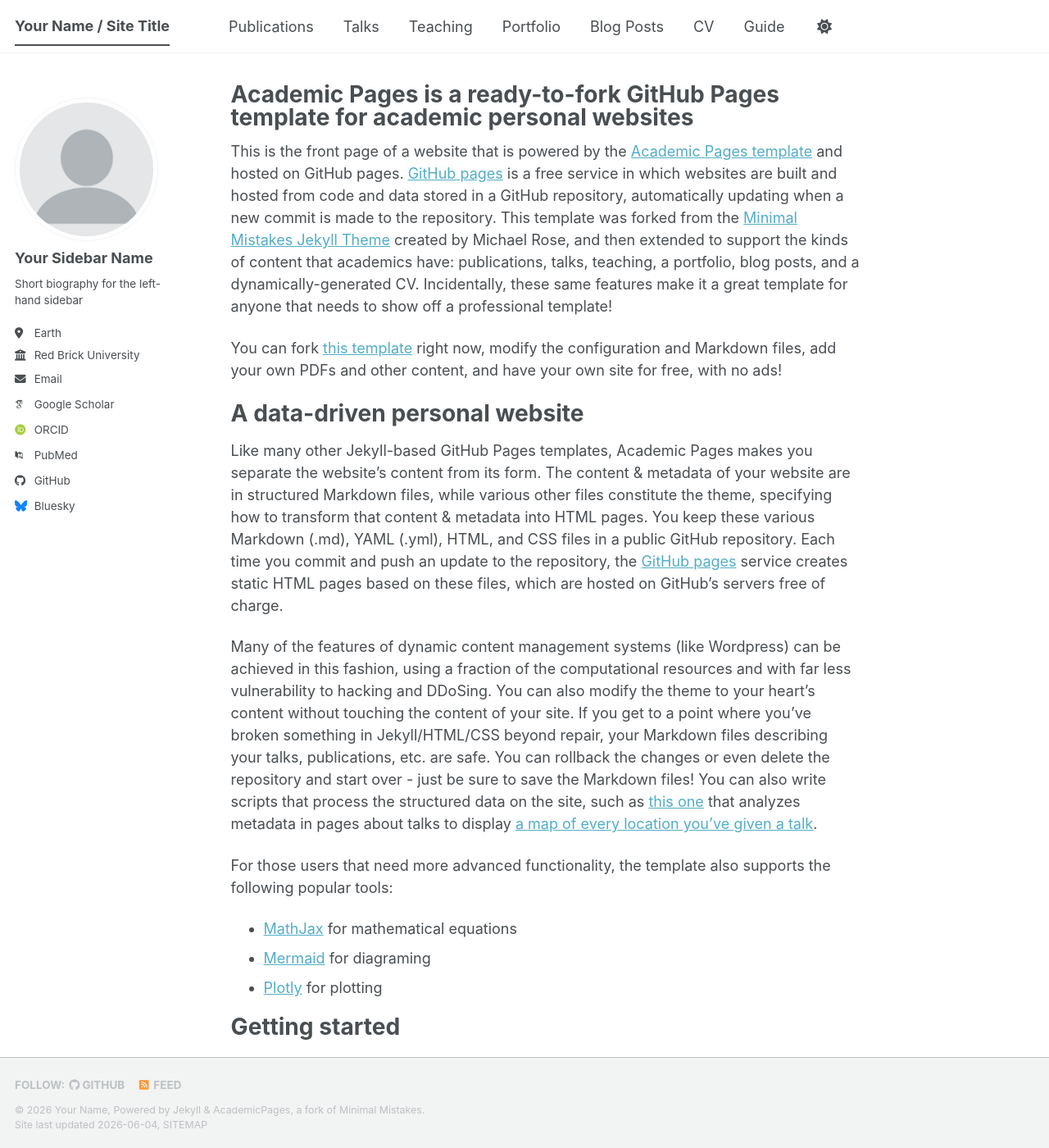
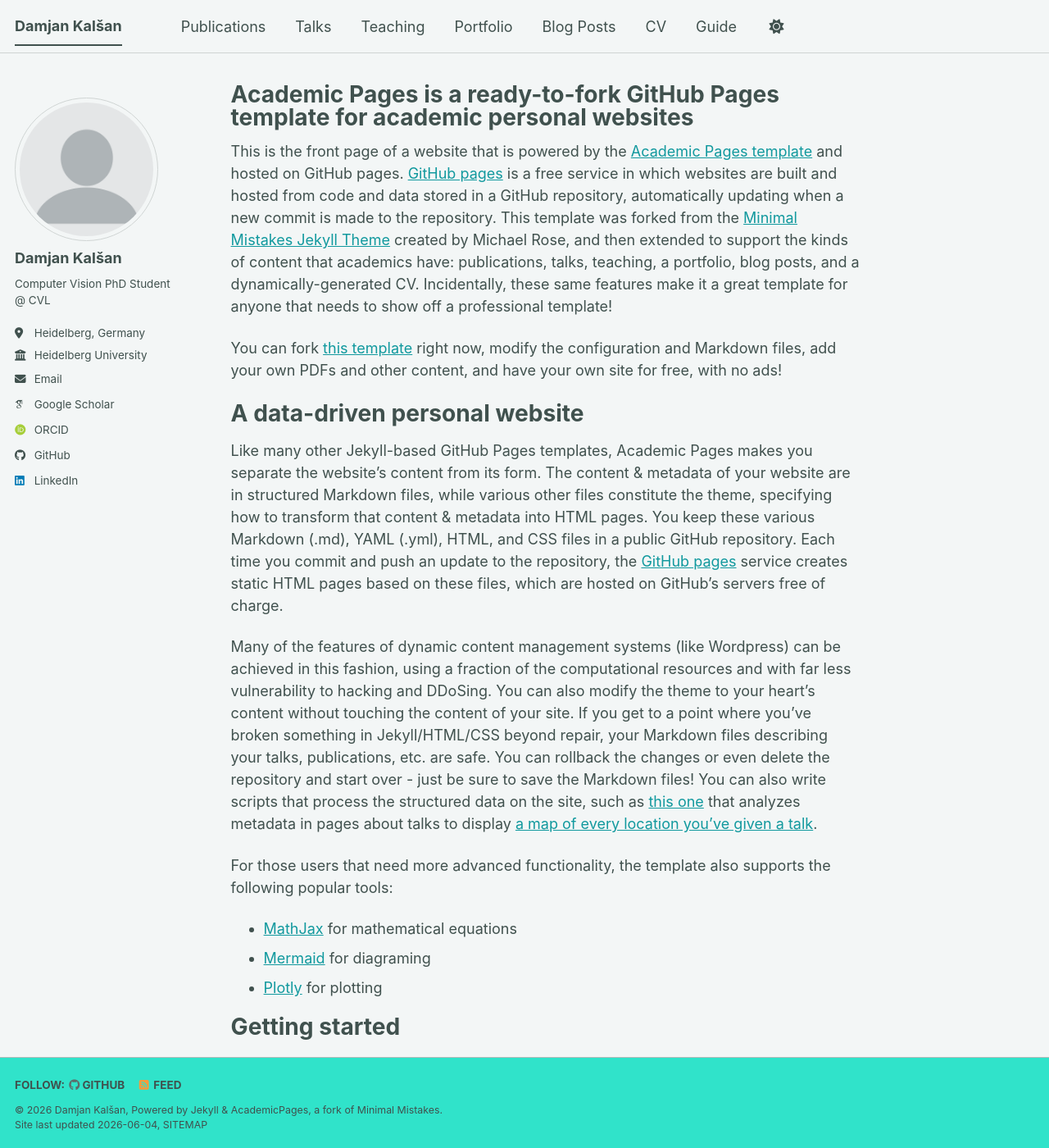
Before and after one commit to dkalsan/dkalsan.github.io, a Jekyll site: the page built from _pages/about.md, in a window 1280 px wide and 1400 px high. Shown: the whole window at 82% size. Built offline with Jekyll 4.4.1, drawn with Linux system fonts in a browser that asks for light colours; some web fonts are replaced; a script bundle is joined from its source files by our own code; library files that are not in the unit come from our copies.

Commit message:
Modify site theme and author details
Updated personal information and site settings in _config.yml.

```diff
--- a/_config.yml
+++ b/_config.yml
@@ -8,13 +8,13 @@
 
 # Basic Site Settings
 locale                   : "en-US"
-site_theme               : "default" # The available themes options are "default", "air", "sunrise", "mint", "dirt" and "contrast"
-title                    : "Your Name / Site Title"
+site_theme               : "mint" # The available themes options are "default", "air", "sunrise", "mint", "dirt" and "contrast"
+title                    : "Damjan Kalšan"
 title_separator          : "-"
-name                     : &name "Your Name"
-description              : &description "Your Name's academic portfolio"   # Update this with a general description of your site, this is the default if not overridden by a page
-url                      : https://academicpages.github.io # The base hostname & protocol for your site e.g. "https://[your GitHub username].github.io",
-                                                           # or if you already have some other page hosted on Github then use "https://[your GitHub username].github.io/[Your Repo Name]"
+name                     : &name "Damjan Kalšan"
+description              : &description "Damjan Kalšan's academic portfolio"   # Update this with a general description of your site, this is the default if not overridden by a page
+url                      : https://dkalsan.github.io # The base hostname & protocol for your site e.g. "https://[your GitHub username].github.io",
+                                                     # or if you already have some other page hosted on Github then use "https://[your GitHub username].github.io/[Your Repo Name]"
 baseurl                  : "" # the subpath of your site, e.g. "/blog"
 repository               : "academicpages/academicpages.github.io"
 
@@ -24,24 +24,24 @@ repository               : "academicpages/academicpages.github.io"
 author:
   # Biographic information
   avatar           : "profile.png"
-  name             : "Your Sidebar Name"
+  name             : "Damjan Kalšan"
   pronouns         : # example: "she/her"
-  bio              : "Short biography for the left-hand sidebar"
-  location         : "Earth"
-  employer         : "Red Brick University"
+  bio              : "Computer Vision PhD Student @ CVL"
+  location         : "Heidelberg, Germany"
+  employer         : "Heidelberg University"
   uri              : # URL
-  email            : "none@example.org"
+  email            : "damjan.kalsan@iwr.uni-heidelberg.de"
 
   # Academic websites
   academia         : # URL
   arxiv            : # URL - Update with the correct link to your profile
-  googlescholar    : "https://scholar.google.com/citations?user=PS_CX0AAAAAJ"
+  googlescholar    : "https://scholar.google.com/citations?user=6NAxnFUAAAAJ"
   inspire-hep      : # URL
   impactstory      : # URL
-  orcid            : "https://orcid.org/yourorcidurl"
+  orcid            : "https://orcid.org/0009-0003-6919-5061"
   semantic         : # URL
   ssrn             : # URL
-  pubmed           : "https://www.ncbi.nlm.nih.gov/pubmed/?term=john+snow"
+  pubmed           : # URL
   researchgate     : # URL
   scopus           : # URL
   zotero           : # URL
@@ -51,13 +51,13 @@ author:
   bitbucket        : # Username - Update with your username on the site
   codepen          : # Username
   dribbble         : # Username
-  github           : "academicpages"
+  github           : "dkalsan"
   kaggle           : # Username
   stackoverflow    : # User number or user number and name (i.e., use "1" or "1/jeff-atwood")
 
   # Social media
   artstation       : # Username
-  bluesky          : "bsky.app" # Replace this with you Bluesky username
+  bluesky          : # Username
   facebook         : # Username
   flickr           : # Username
   foursquare       : # Username
@@ -66,7 +66,7 @@ author:
   keybase          : # Username
   instagram        : # Username
   lastfm           : # Username
-  linkedin         : # Username
+  linkedin         : damjankalsan
   mastodon         : # URL
   medium           : # URL
   pinterest        : # Username
```
